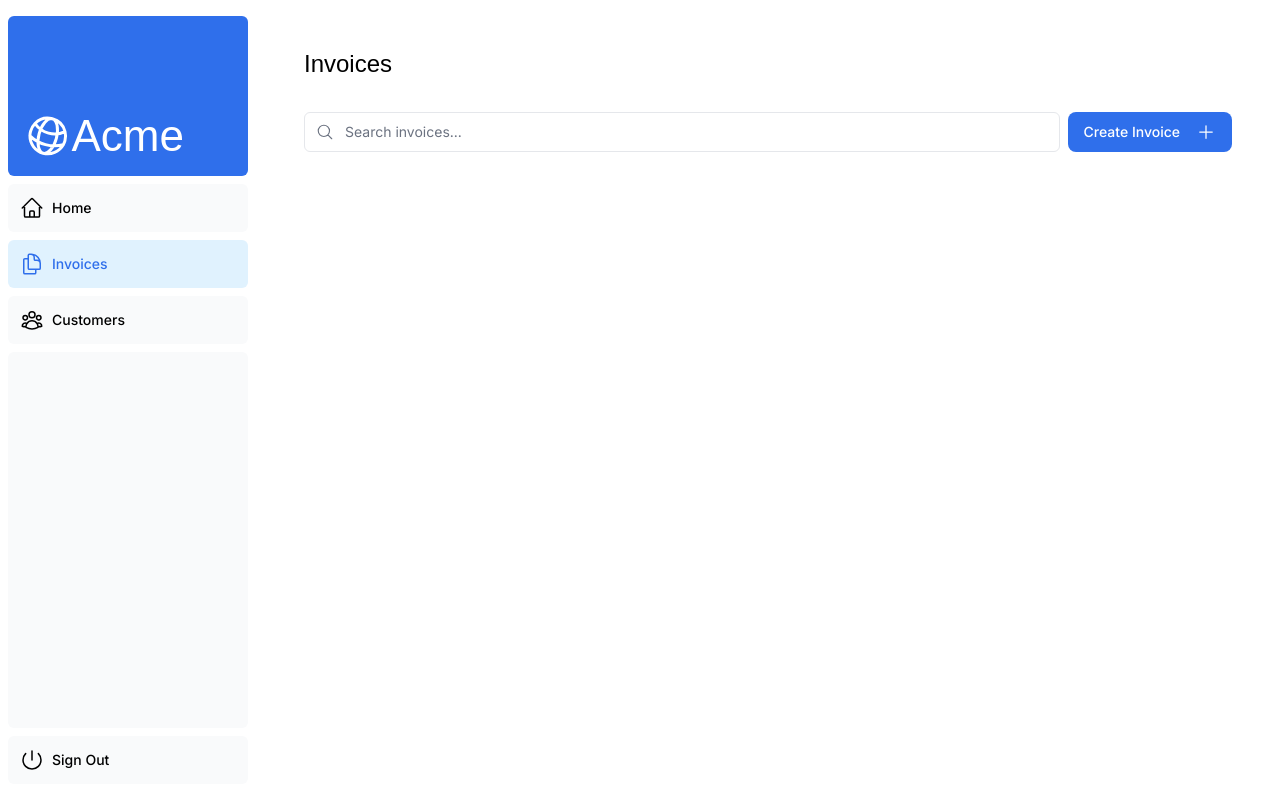
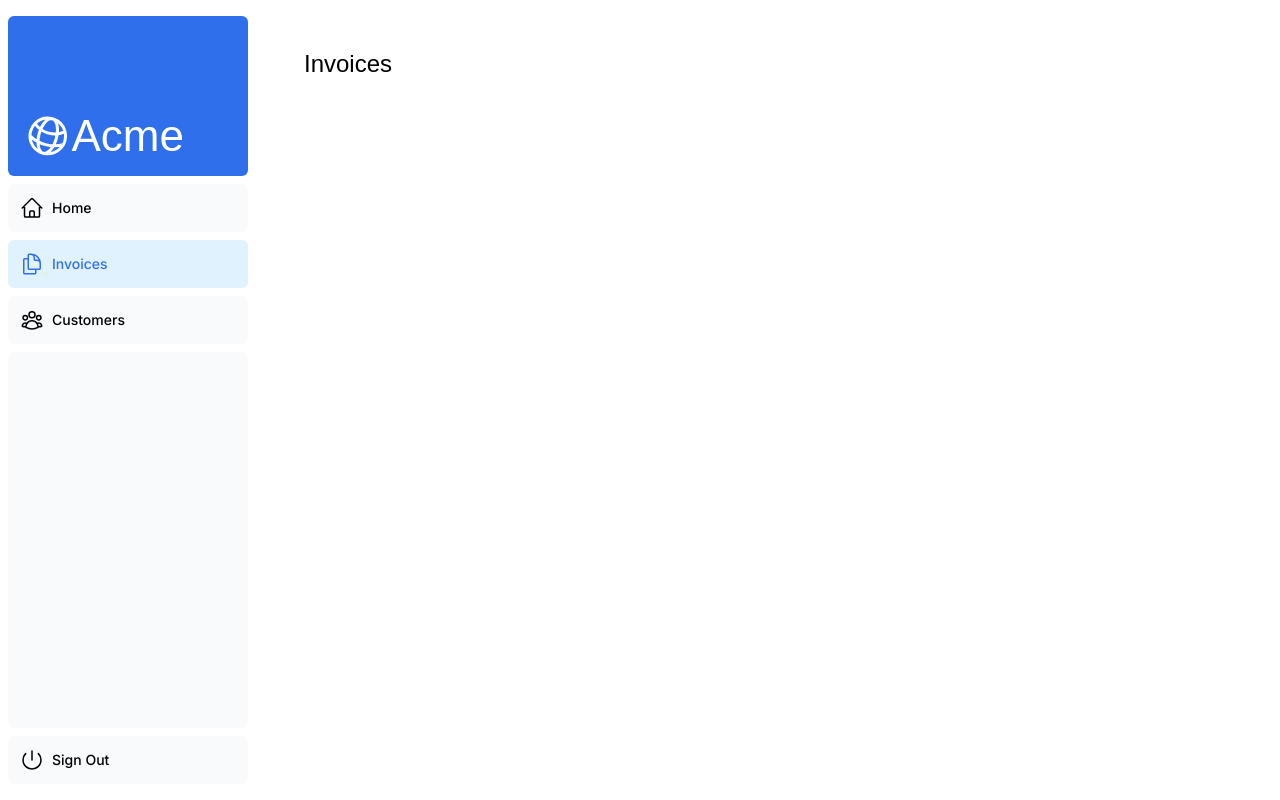
Before and after one commit to AryanEmbered/nextjs-dashboard, a Next.js app: page /dashboard/invoices in a window 1280 px wide. Built offline with nearby package versions, Linux system fonts and the light colour scheme; a web font is replaced by a local one.

Commit message:
deleted useless routes

```diff
--- a/app/dashboard/invoices/page.tsx
+++ b/app/dashboard/invoices/page.tsx
@@ -12,10 +12,10 @@ export default async function Page() {
       <div className="flex w-full items-center justify-between">
         <h1 className={`${lusitana.className} text-2xl`}>Invoices</h1>
       </div>
-      <div className="mt-4 flex items-center justify-between gap-2 md:mt-8">
+      {/* <div className="mt-4 flex items-center justify-between gap-2 md:mt-8">
         <Search placeholder="Search invoices..." />
         <CreateInvoice />
-      </div>
+      </div> */}
       {/*  <Suspense key={query + currentPage} fallback={<InvoicesTableSkeleton />}>
         <Table query={query} currentPage={currentPage} />
       </Suspense> */}
```
Also changed, not shown: app/query/route.ts (deleted, +0 -23 lines), app/seed/route.ts (deleted, +0 -118 lines).
